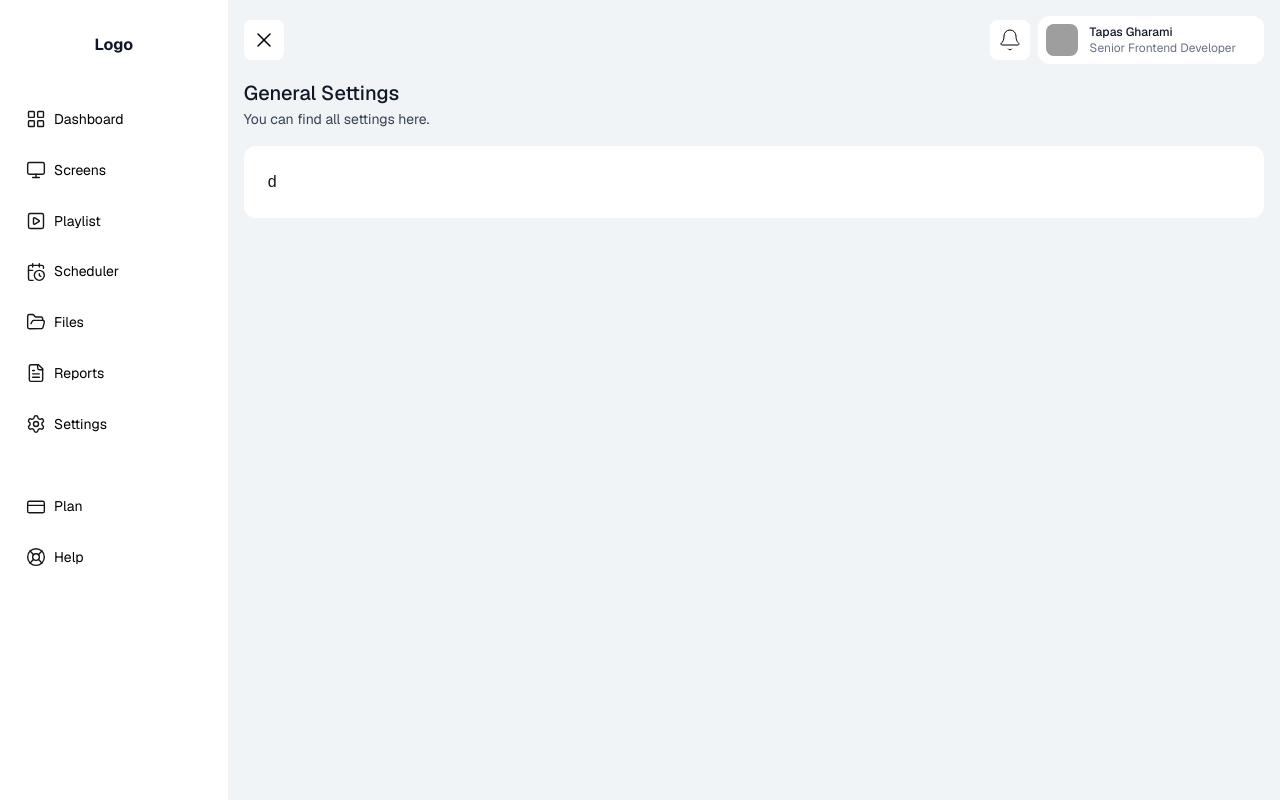
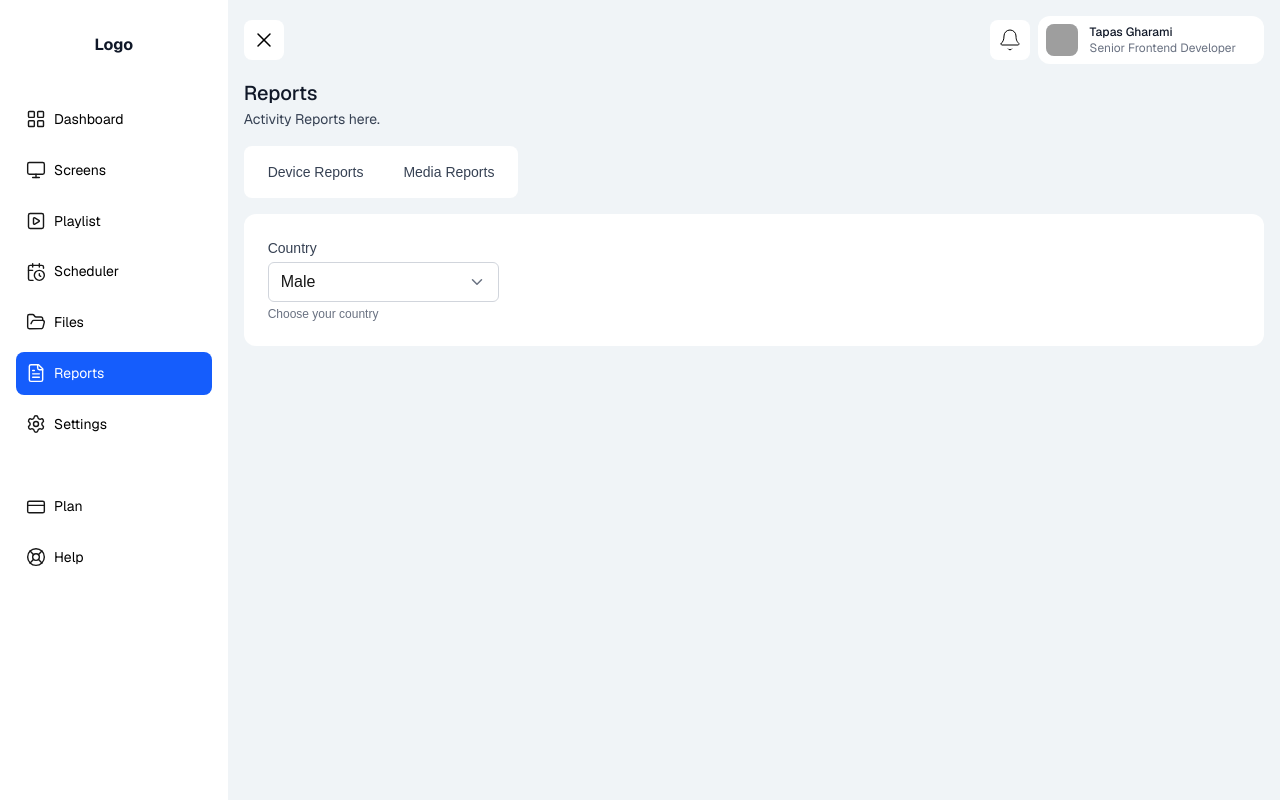
Before and after one commit to Mern-Tapas/signage-v2, a Next.js app: page /user/reports in a window 1280 px wide. Built offline with nearby package versions, Linux system fonts and the light colour scheme; grey boxes are pictures that could not be loaded.

Commit message:
udpate reports page

```diff
--- /dev/null
+++ b/app/(user)/user/reports/device/page.tsx
@@ -0,0 +1,9 @@
+import React from 'react'
+
+function page() {
+  return (
+    <div>page</div>
+  )
+}
+
+export default page
--- /dev/null
+++ b/app/(user)/user/reports/layout.tsx
@@ -0,0 +1,33 @@
+'use client'
+import Container from "@/components/layout/Container";
+import { Typography } from "@/components/typography/typography";
+import React from "react";
+import ReportsTab from "@/components/ui/custome/ReportsTabNavigation";
+
+function layout({ children }: { children: React.ReactNode }) {
+
+    return (
+        <Container className='grid gap-4 grid-cols-1'>
+            <Container className='flex items-center justify-between '>
+                <Container>
+                    <Typography variant='h4' weight='medium'>Reports</Typography>
+                    <Typography variant='body2' color='secondary'>Activity Reports here.</Typography>
+                </Container>
+
+            </Container>
+            <Container>
+                <ReportsTab/>
+            </Container>
+            <Container className=''>
+
+
+                {children}
+
+            </Container>
+
+
+        </Container>
+    )
+}
+
+export default layout
--- /dev/null
+++ b/app/(user)/user/reports/media/page.tsx
@@ -0,0 +1,9 @@
+import React from 'react'
+
+function page() {
+  return (
+    <div>page</div>
+  )
+}
+
+export default page
--- a/app/(user)/user/settings/layout.tsx
+++ b/app/(user)/user/settings/layout.tsx
@@ -5,7 +5,6 @@ import Avatar from "@/components/ui/custome/Avatar";
 import React from "react";
 import SettingsNavigation2 from "@/components/ui/custome/SettingsNavigation2";
 import { Mail, Phone } from "lucide-react";
-import { Button } from "@/components/ui/custome/Button";
 
 function layout({ children }: { children: React.ReactNode }) {
 
--- /dev/null
+++ b/components/ui/custome/ReportsTabNavigation.tsx
@@ -0,0 +1,34 @@
+import Container from '@/components/layout/Container'
+import React from 'react'
+import Link from 'next/link'
+import { usePathname } from 'next/navigation'
+
+function ReportsTab() {
+    const pathname = usePathname()
+
+    const navItems = [
+        { href: '/user/reports/device', label: 'Device Reports' },
+        { href: '/user/reports/media', label: 'Media Reports' },
+    ]
+
+    const isActive = (path: string) => pathname === path
+
+    return (
+        <Container className='gap-2 flex overflow-x-scroll setting_navigation bg-white w-fit rounded-lg p-2'>
+            {navItems.map((item) => (
+                <Link
+                    key={item.href}
+                    className={`shrink-0 p-2 text-sm rounded-lg px-4 transition-colors ${isActive(item.href)
+                        ? 'bg-blue-600 text-white'
+                        : 'bg-white text-gray-700 hover:bg-gray-50'
+                        }`}
+                    href={item.href}
+                >
+                    {item.label}
+                </Link>
+            ))}
+        </Container>
+    )
+}
+
+export default ReportsTab
--- a/components/ui/custome/Sidebar.tsx
+++ b/components/ui/custome/Sidebar.tsx
@@ -1,13 +1,10 @@
 'use client'
 import React from "react";
 import Container from "@/components/layout/Container";
-import IconBox from "./IconBox";
 import { Typography } from "@/components/typography/typography";
-import { CalendarClock, CreditCard, Files, FileText, FolderOpen, Grid, LayoutGrid, LifeBuoy, ListVideo, Monitor, PlaySquare, ScreenShare, Settings, Settings2 } from "lucide-react";
-import ImageBox from "./ImageBox";
+import { CalendarClock, CreditCard, FileText, FolderOpen, LayoutGrid, LifeBuoy, Monitor, PlaySquare, Settings } from "lucide-react";
 import Link from "next/link";
 import { usePathname } from "next/navigation";
-import NavLink from "./NavLink";
 
 interface SidebarProps {
     isOpen: boolean
@@ -24,7 +21,7 @@ export default function Sidebar({ isOpen }: SidebarProps) {
         { href: '/user/playlists', label: 'Playlist', icon: PlaySquare },
         { href: '/user/scheduler', label: 'Scheduler', icon: CalendarClock },
         { href: '/user/files', label: 'Files', icon: FolderOpen },
-        { href: '/user/components', label: 'Reports', icon: FileText },
+        { href: '/user/reports', label: 'Reports', icon: FileText },
         { href: '/user/settings', label: 'Settings', icon: Settings },
     ];
     const menuItems2 = [
--- a/components/ui/pages/PasswordSettings.tsx
+++ b/components/ui/pages/PasswordSettings.tsx
@@ -4,7 +4,7 @@ import Container from '@/components/layout/Container'
 import { Typography } from '@/components/typography/typography'
 import { Input } from '../custome/Input'
 import { Button } from '../custome/Button'
-import { Clock, Shield, Smartphone } from 'lucide-react';
+import { Clock, Key, Shield, Smartphone } from 'lucide-react';
 import { Switch } from '../custome/Switch'
 
 interface Session {
@@ -53,7 +53,15 @@ function PasswordSettings() {
 
 
             <Container variant='primary' padding='lg' className='flex flex-col gap-4 self-start' radius='xl'>
-                <Typography variant='h6'>Password Information</Typography>
+                <div className="flex items-center gap-3">
+                    <div className="bg-purple-100 p-2 rounded-lg">
+                        <Key className="text-purple-600" size={24} />
+                    </div>
+                    <div>
+                        <h2 className="text-lg font-semibold text-gray-900">Update Password</h2>
+                        <p className="text-sm text-gray-500">Add an extra layer of security to your account</p>
+                    </div>
+                </div>
 
                 <Container className='grid xl:grid-cols-2 gap-4'>
                     <div className='xl:col-span-2'>
--- a/components/ui/pages/UserReports.tsx
+++ b/components/ui/pages/UserReports.tsx
@@ -1,22 +1,29 @@
 'use client'
 import React from 'react'
 import Container from '@/components/layout/Container'
-import Avatar from '../custome/Avatar'
-import { Typography } from '@/components/typography/typography'
-import { Button } from '../custome/Button'
+import { Select } from '../custome/Select'
 
 function UserReports() {
 
     return (
         <Container className='grid gap-4 self-start grid-cols-1'>
 
-            <Container>
-                <Typography variant='h4' weight='medium'>General Settings</Typography>
-                <Typography variant='body2' color='secondary'>You can find all settings here.</Typography>
-            </Container>
 
-            <Container variant='primary' padding='lg' className='flex flex-col gap-4 self-start' radius='xl'>
-              d
+
+            <Container variant='primary' padding='lg' className='grid grid-cols-4 gap-4 self-start' radius='xl'>
+                <Select
+                    label="Country"
+                    helperText="Choose your country"
+                    size="md"
+                    options={[
+                        { label: "Male", value: "male" },
+                        { label: "Female", value: "female" },
+                    ]}
+                    value={'male'}
+                    onChange={() => { }}
+                />
+
+
             </Container>
 
 
```
